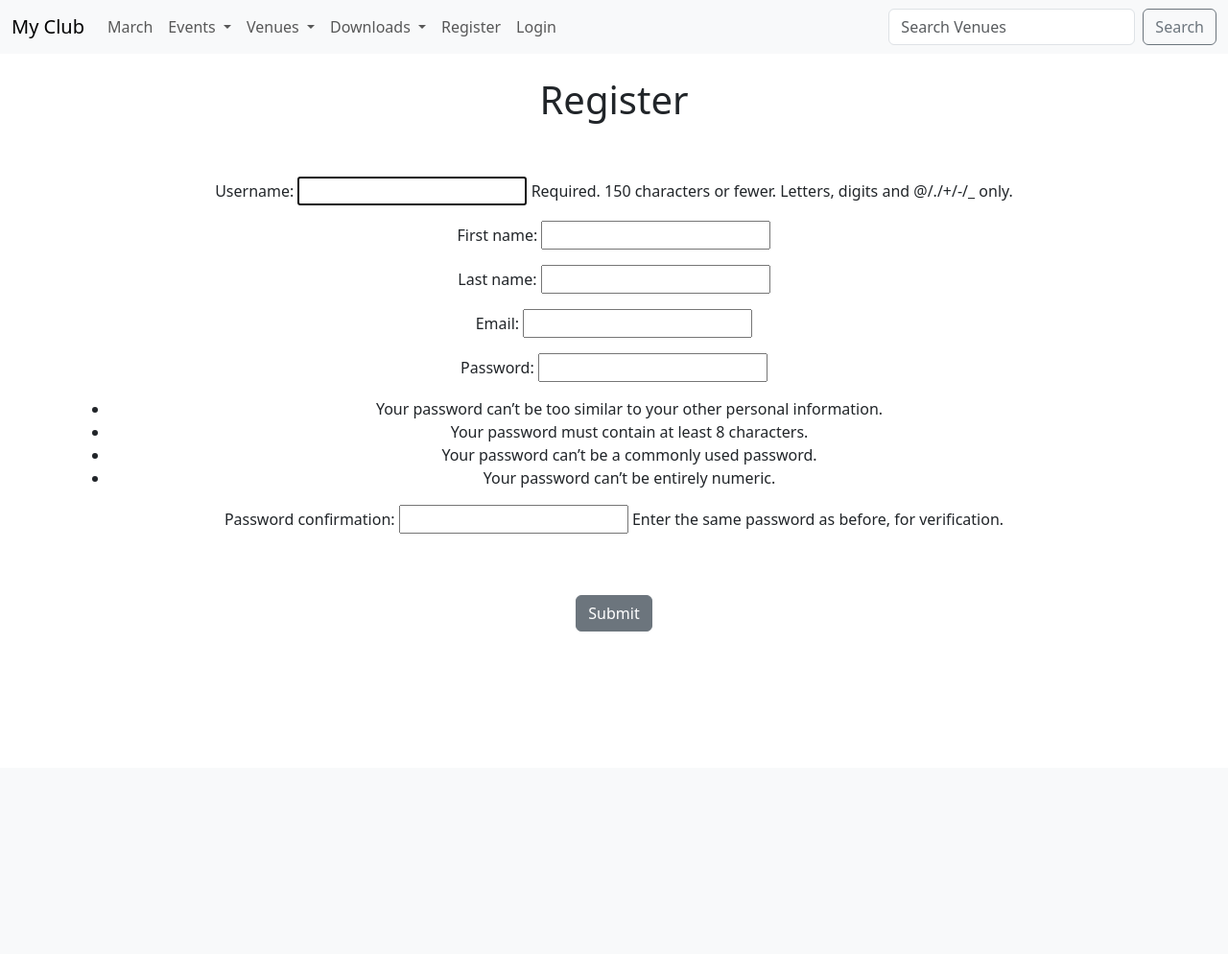
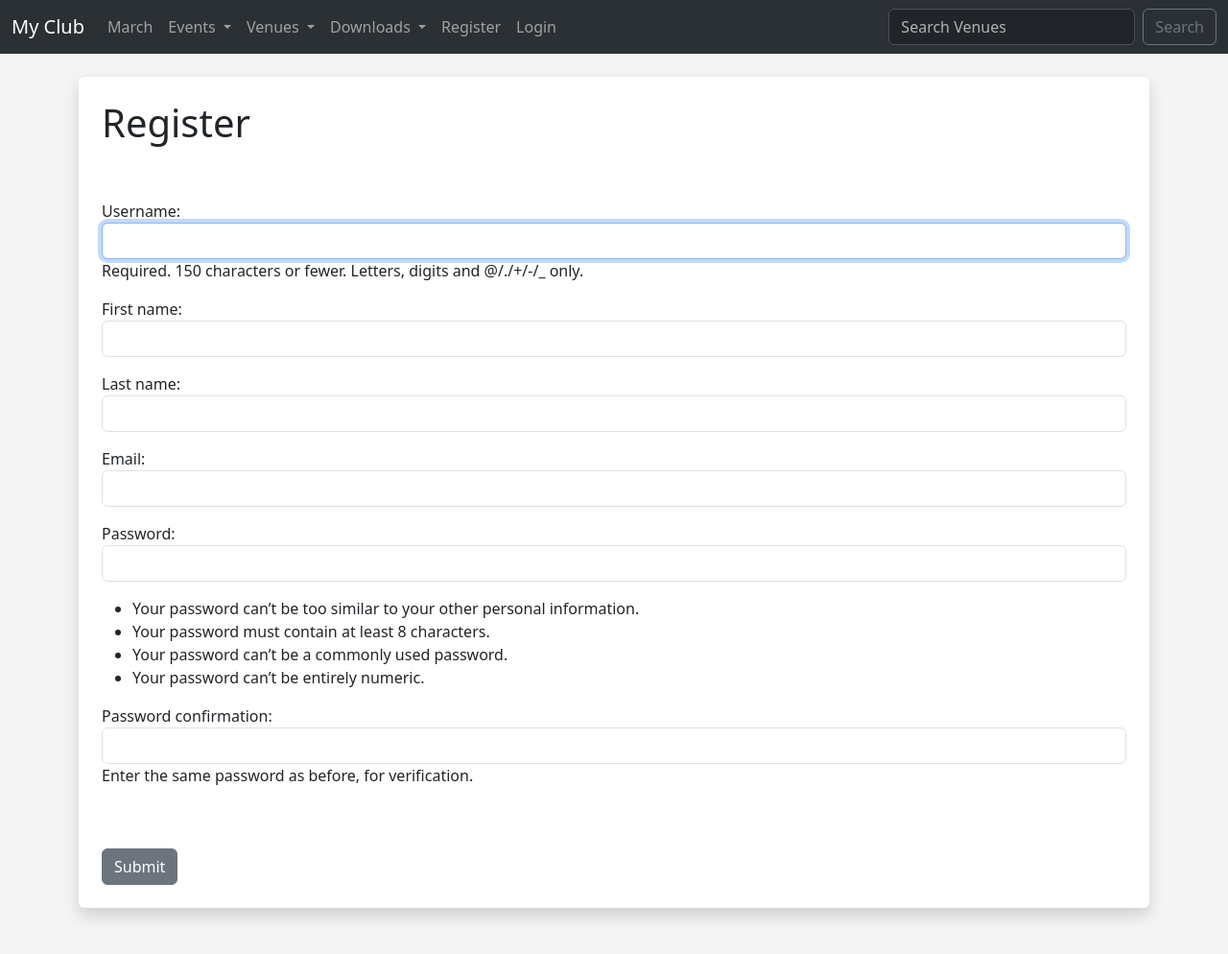
Before and after one commit to smoroso/myclub_website_steps_preview, a Django app: page /members/register_user in a window 1280 px wide. Shown: the whole page at 96% size. Before the commit the page ends 658 px from the top, so only its background shows below. Run offline with Django 5.2, Linux system fonts and the light colour scheme.

Commit message:
End of tutorial Wednesday #26

```diff
--- a/events/templates/events/base.html
+++ b/events/templates/events/base.html
@@ -4,7 +4,10 @@
     <meta charset="utf-8">
     <meta name="viewport" content="width=device-width, initial-scale=1">
     <title>Bootstrap demo</title>
-    <link href="https://cdn.jsdelivr.net/npm/bootstrap@5.3.2/dist/css/bootstrap.min.css" rel="stylesheet" integrity="sha384-T3c6CoIi6uLrA9TneNEoa7RxnatzjcDSCmG1MXxSR1GAsXEV/Dwwykc2MPK8M2HN" crossorigin="anonymous">
+    <link href="https://cdn.jsdelivr.net/npm/bootstrap@5.3.2/dist/css/bootstrap.min.css" rel="stylesheet" integrity="sha384-T3c6CoIi6uLrA9TneNEoa7RxnatzjcDSCmG1MXxSR1GAsXEV/Dwwykc2MPK8M2HN" crossorigin="anonymous"/>
+    <style>
+      body {background: #f4f4f4;}
+    </style>
   </head>
   <body>
     {% include "events/navbar.html" %}
--- a/events/templates/events/navbar.html
+++ b/events/templates/events/navbar.html
@@ -1,4 +1,4 @@
-<nav class="navbar navbar-expand-lg bg-body-tertiary">
+<nav class="navbar navbar-expand-lg bg-dark bg-body-tertiary" data-bs-theme="dark">
     <div class="container-fluid">
         <a class="navbar-brand" href="{% url 'home' %}">My Club</a>
         <button class="navbar-toggler" type="button" data-bs-toggle="collapse" data-bs-target="#navbarScroll"
--- a/members/forms.py
+++ b/members/forms.py
@@ -4,10 +4,17 @@ from django import forms
 
 
 class RegisterUserForm(UserCreationForm):
-    email = forms.EmailField()
-    first_name = forms.CharField(max_length = 50)
-    last_name = forms.CharField(max_length = 50)
+    email = forms.EmailField(widget=forms.EmailInput(attrs={"class": "form-control"}))
+    first_name = forms.CharField(max_length = 50, widget=forms.TextInput(attrs={"class": "form-control"}))
+    last_name = forms.CharField(max_length = 50, widget=forms.TextInput(attrs={"class": "form-control"}))
 
     class Meta:
         model = User
         fields = ("username", "first_name", "last_name", "email", "password1", "password2")
+
+    def __init__(self, *args, **kwargs):
+        super(RegisterUserForm, self).__init__(*args, **kwargs)
+
+        self.fields["username"].widget.attrs["class"] = "form-control"
+        self.fields["password1"].widget.attrs["class"] = "form-control"
+        self.fields["password2"].widget.attrs["class"] = "form-control"
--- a/members/templates/authenticate/register_user.html
+++ b/members/templates/authenticate/register_user.html
@@ -2,7 +2,7 @@
 
 {% block content %}
 
-<center>
+<div class="shadow p-4 mb-5 bg-body rounded">
     <h1>Register</h1>
     {% if form.errors %}
         <div class="alert alert-warning alert-dismissible fade show" role="alert">
@@ -19,6 +19,6 @@
         <br /><br />
         <input type="submit" value="Submit" class="btn btn-secondary" />
     </form>
-</center>
+</div>
 
 {% endblock %}
```
